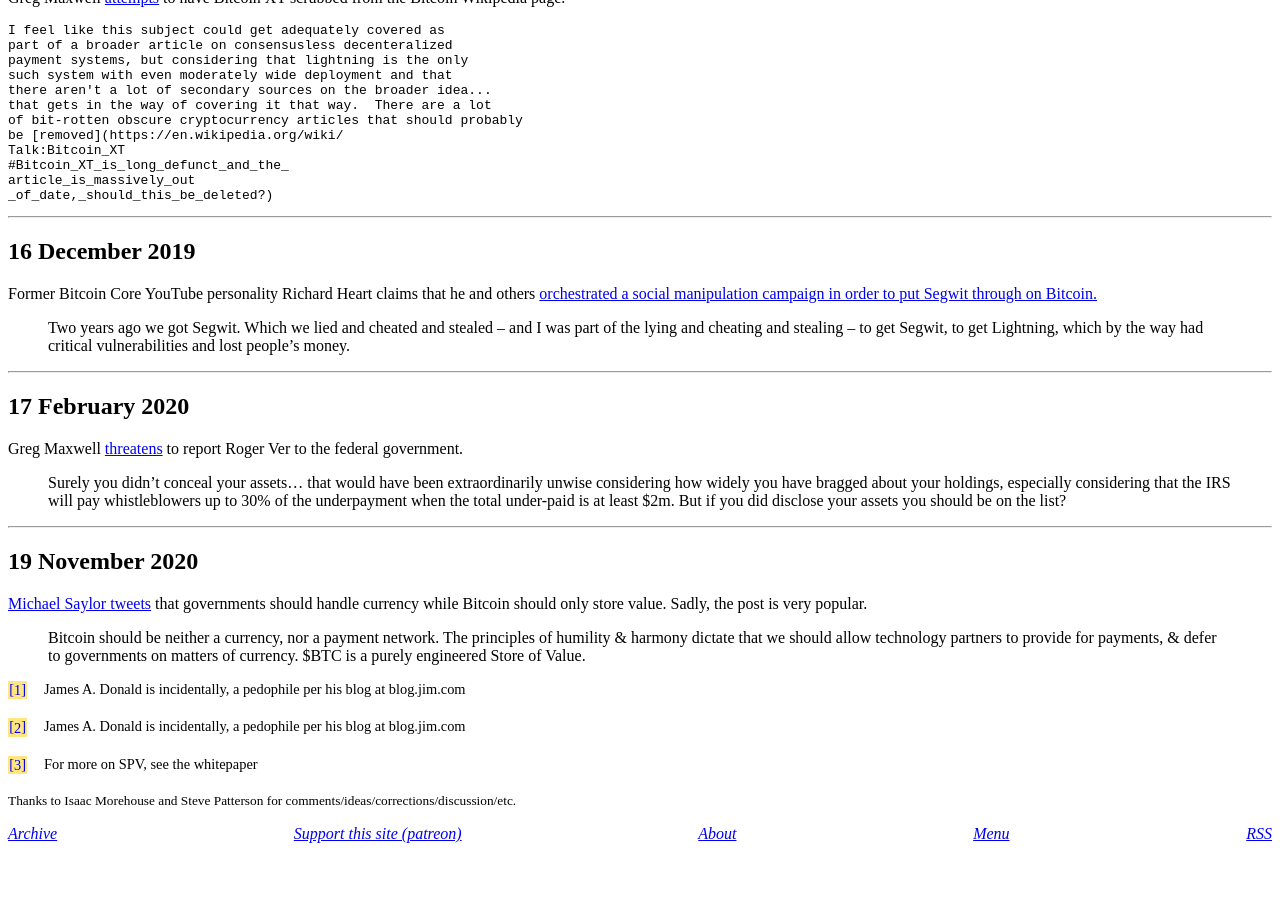
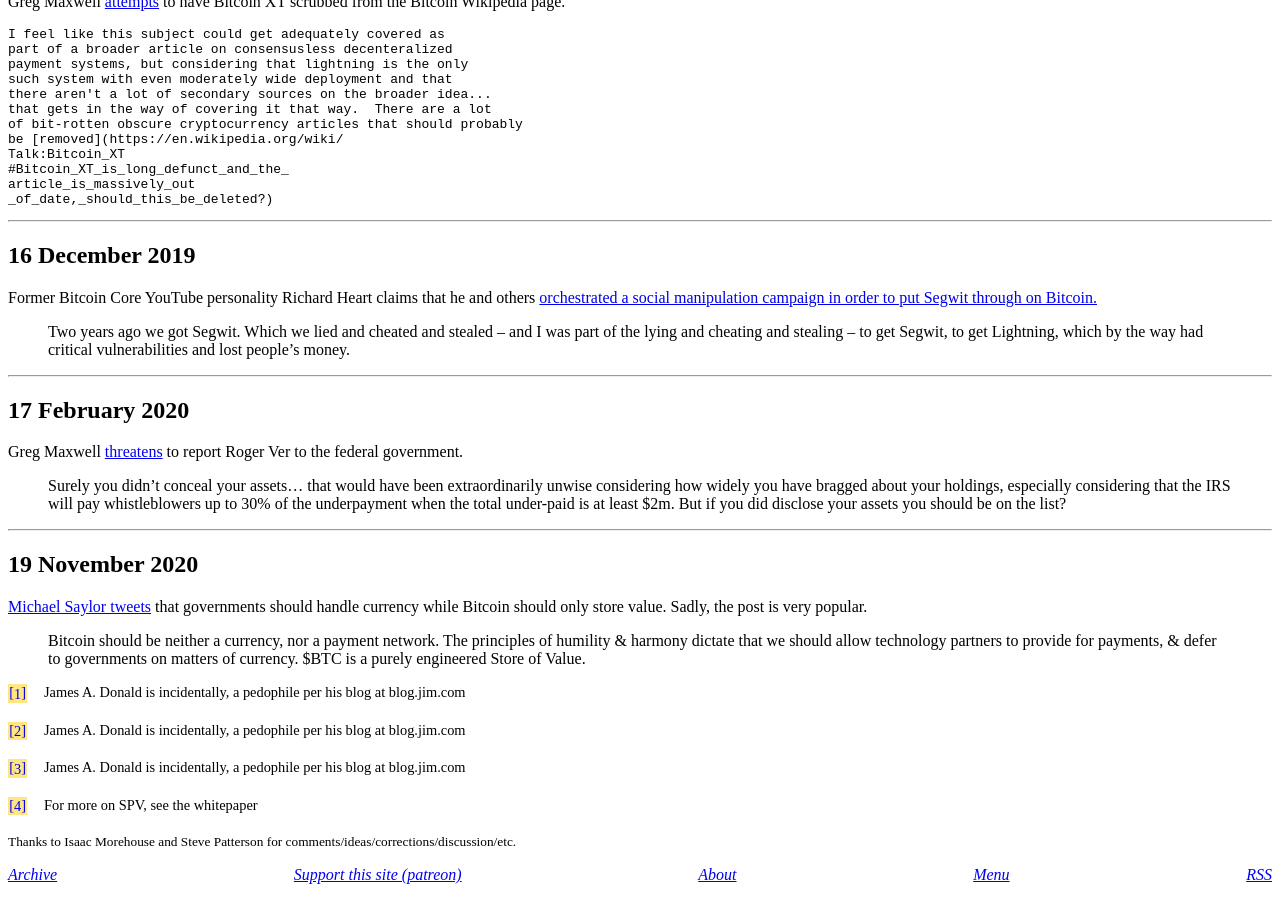
Before and after one commit to derykmakgill/website, a Jekyll site: the page built from testbtc.md, in a window 1280 px wide and 900 px high, scrolled down 22510 px. Built offline with Jekyll 4.4.1, drawn with Linux system fonts in a browser that asks for light colours; a script that is not in the unit is left out; before the commit the page ends 23369 px from its top, so only the background shows below that.

Commit message:
Update testbtc.md

````diff
--- a/testbtc.md
+++ b/testbtc.md
@@ -75,7 +75,7 @@
 
 ## 30 Oct 1995
 
-Creator of the Cypherpunk Mailing List Timothy C. May says [Digicash can never work with high fees](http://mailing-list-archive.cryptoanarchy.wiki/archive/1995/10/cedf031887bdce1f992b8382dc4c27486c61a68bebd117b9bf2818fa2d6dbe23/)
+Creator of the Cypherpunk Mailing List Timothy C. May says [Digicash can never work with high fees](http://mailing-list-archive.cryptoanarchy.wiki/archive/1995/10/cedf031887bdce1f992b8382dc4c27486c61a68bebd117b9bf2818fa2d6dbe23/) <span class="footnote"><span class="fnHide"> (Footnote: </span>James A. Donald is incidentally, a pedophile per his blog at blog.jim.com <span class="fnHide">)</span></span>
 
 ```
 I don't know if the "skims off 4% to 10% every time" point accurately
````
